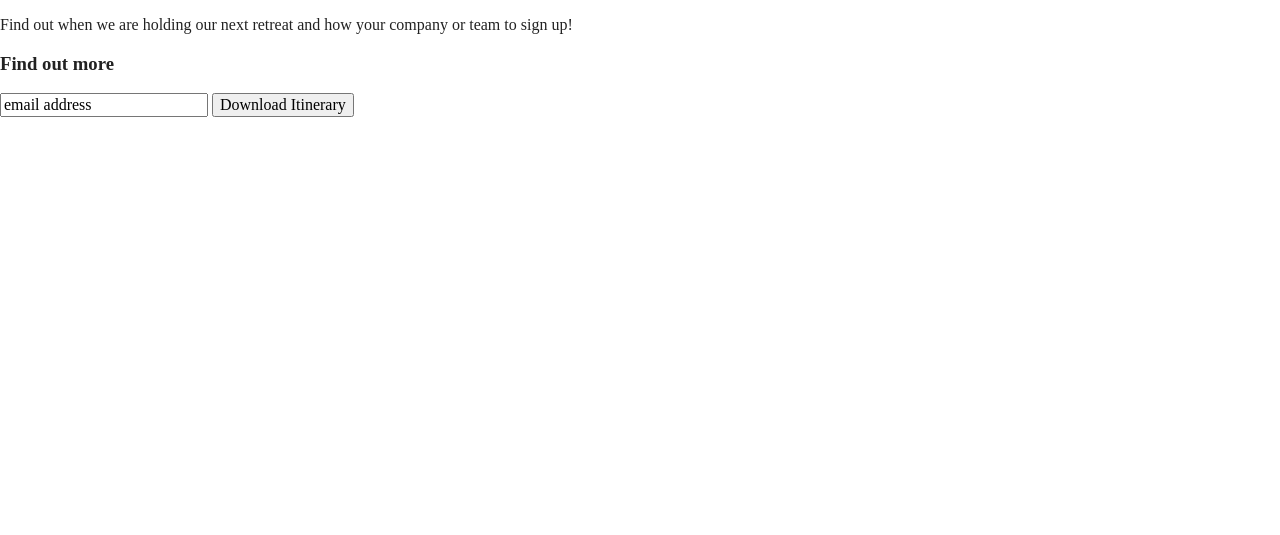
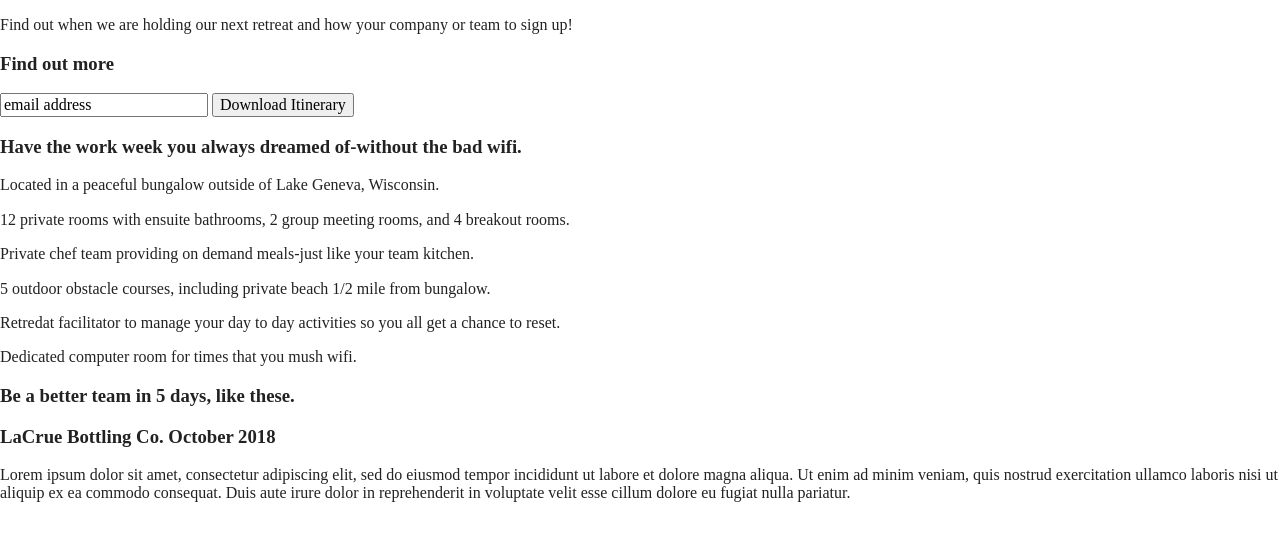
Before and after one commit to Tashatoon/html5-boilerplate_v8, a website built with Parcel: page index.html in a window 1280 px wide. Shown: the part 265-800 px from the top of the page. Built offline with nearby package versions, Linux system fonts and the light colour scheme; files whose address does not match are found by name.

Commit message:
homepage update

```diff
--- a/index.html
+++ b/index.html
@@ -54,6 +54,31 @@
         <input type="button" value="Download Itinerary">
         </div>
       </aside>
+      <section class="features">
+        <div class="content-wrapper">
+          <!-- Add your Features content here -->
+        </div>
+        <article>
+          <h3>Have the work week you always dreamed of-without the bad wifi.</h3>
+          <p class="fontawesome-icon"></p>
+          <p class="features-item-description">Located in a peaceful bungalow outside of Lake Geneva, Wisconsin.</p>
+          <p>12 private rooms with ensuite bathrooms, 2 group meeting rooms, and 4 breakout rooms.</p>
+          <p>Private chef team providing on demand meals-just like your team kitchen.</p>
+          <p>5 outdoor obstacle courses, including private beach 1/2 mile from bungalow.</p>
+          <p>Retredat facilitator to manage your day to day activities so you all get a chance to reset.</p>
+          <p>Dedicated computer room for times that you mush wifi.</p>
+          <h3>Be a better team in 5 days, like these.</h3>
+          <div class="heading">
+            <h3>LaCrue Bottling Co. October 2018</h3>
+            <p>Lorem ipsum dolor sit amet, consectetur adipiscing elit, sed do eiusmod tempor incididunt ut labore et dolore magna aliqua. Ut enim ad minim veniam, quis nostrud exercitation ullamco laboris nisi ut aliquip ex ea commodo consequat. Duis aute irure dolor in reprehenderit in voluptate velit esse cillum dolore eu fugiat nulla pariatur. </p>
+          </div>
+      </article>
+      </section>
+      <section class="reviews">
+        <div class="content-wrapper">
+        </div>
+
+      </section>
     </main>
     <footer>
       <div class="content-wrapper">
```
